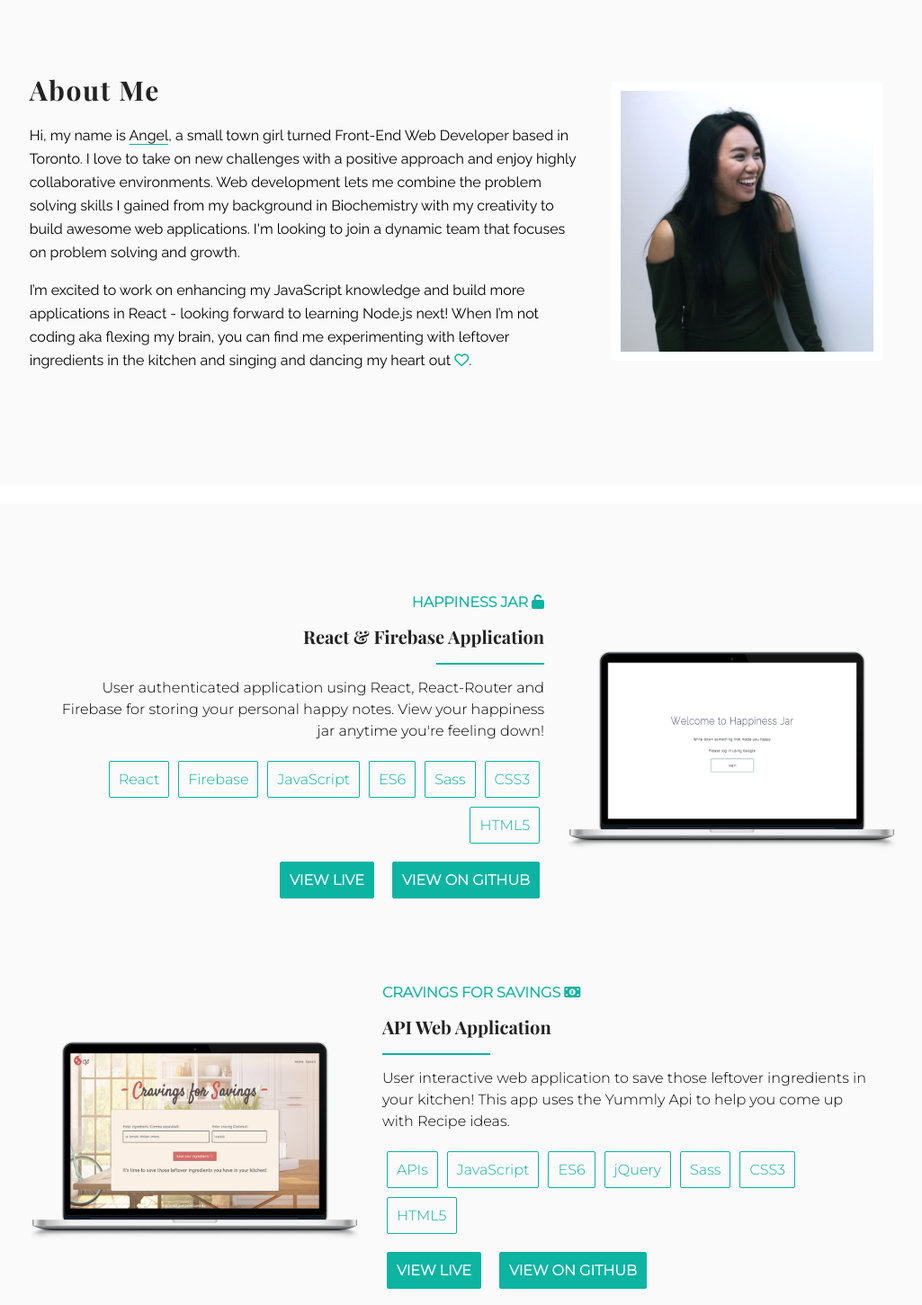
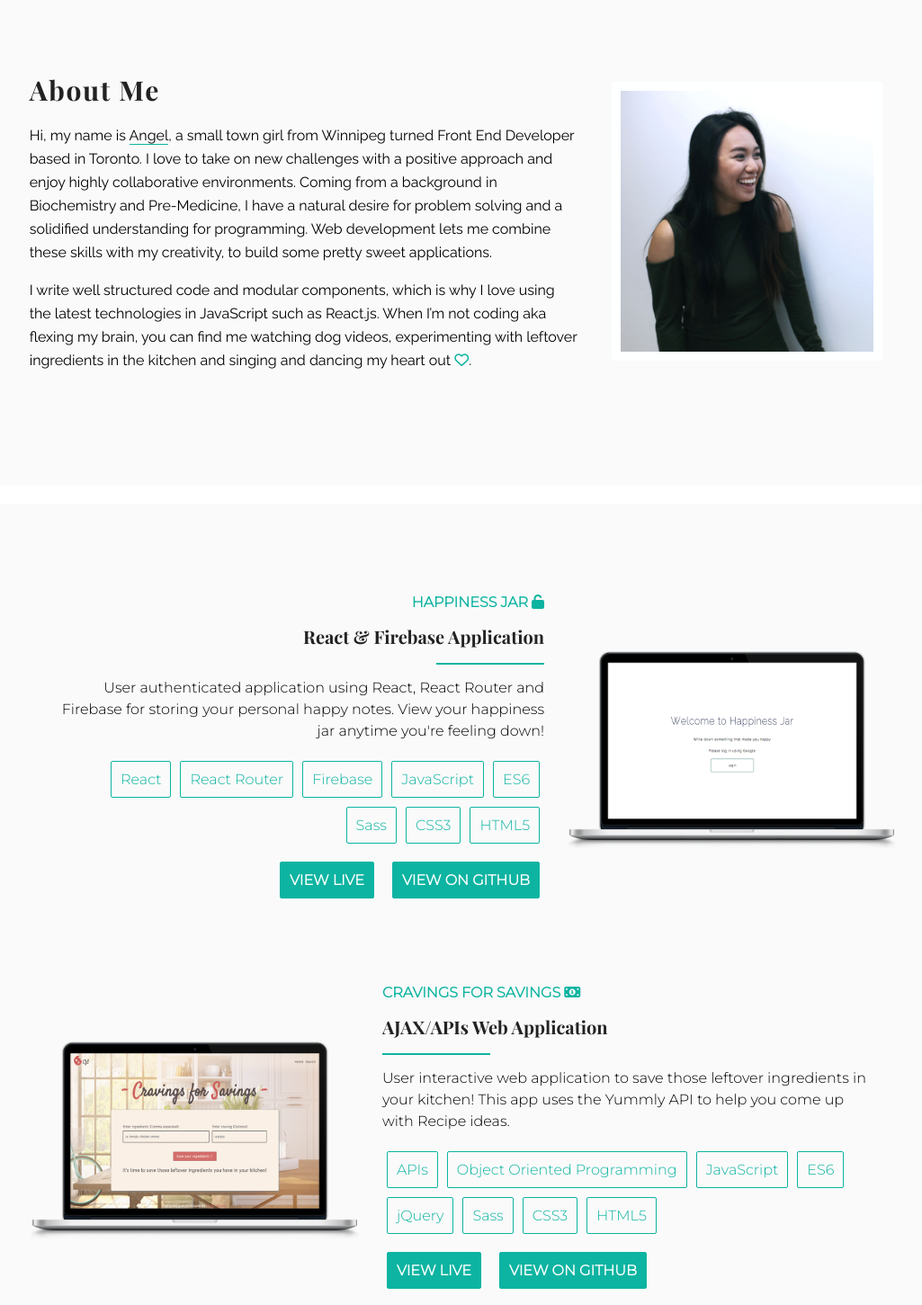
Before and after one commit to angelalagao/dev-portfolio, a website: page dev/index.html in a window 1280 px wide. Shown: the part 840-2291 px from the top of the page at 90% size, without its empty margins (125-1150 px from the left). Drawn offline with nearby package versions, Linux system fonts and the light colour scheme; files that its build step writes are made by us from their sources; files whose address does not match are found by name.

Commit message:
made some changes

```diff
--- a/dev/index.html
+++ b/dev/index.html
@@ -52,9 +52,9 @@
 				<div class="wrapper">
 					<div class="about-content">
 						<h2>About Me</h2>
-						<p>Hi, my name is <span class="name">Angel</span>, a small town girl turned Front-End Web Developer based in Toronto. I love to take on new challenges with a positive approach and enjoy highly collaborative environments. Web development lets me combine the problem solving skills I gained from my background in Biochemistry with my creativity to build awesome web applications. I'm looking to join a dynamic team that focuses on problem solving and growth.</p>
+						<p>Hi, my name is <span class="name">Angel</span>, a small town girl from Winnipeg turned Front End Developer based in Toronto. I love to take on new challenges with a positive approach and enjoy highly collaborative environments. Coming from a background in Biochemistry and Pre-Medicine, I have a natural desire for problem solving and a solidified understanding for programming. Web development lets me combine these skills with my creativity, to build some pretty sweet applications.</p>
 
-						<p>I’m excited to work on enhancing my JavaScript knowledge and build more applications in React - looking forward to learning Node.js next! When I’m not coding aka flexing my brain, you can find me experimenting with leftover ingredients in the kitchen and singing and dancing my heart out <i class="fa fa-heart-o" aria-hidden="true"></i>.</p>
+						<p>I write well structured code and modular components, which is why I love using the latest technologies in JavaScript such as React.js. When I’m not coding aka flexing my brain, you can find me watching dog videos, experimenting with leftover ingredients in the kitchen and singing and dancing my heart out <i class="fa fa-heart-o" aria-hidden="true"></i>.</p>
 					</div>
 					<div class="about-info">
 						<img src="assets/about-me-cropped1.jpg"
@@ -75,9 +75,10 @@
 							<h4>Happiness Jar <i class="fa fa-unlock-alt" aria-hidden="true"></i></h4>
 							<h3>React &amp; Firebase Application</h3>
 							<div class="keyline"></div>
-							<p>User authenticated application using React, React-Router and Firebase for storing your personal happy notes. View your happiness jar anytime you're feeling down!</p>
+							<p>User authenticated application using React, React Router and Firebase for storing your personal happy notes. View your happiness jar anytime you're feeling down!</p>
 							<ul class="work__tools">
-								<li>React</span></li>
+								<li>React</li>
+								<li>React Router</li>
 								<li>Firebase</li>
 								<li>JavaScript</li>
 								<li>ES6</li>
@@ -104,11 +105,12 @@
 						</div>
 						<div class="work__details">
 							<h4>Cravings for Savings <i class="fa fa-money" aria-hidden="true"></i></h4>
-							<h3>API Web Application</h3>
+							<h3>AJAX/APIs Web Application</h3>
 							<div class="keyline"></div>
-							<p>User interactive web application to save those leftover ingredients in your kitchen! This app uses the Yummly Api to help you come up with Recipe ideas.</p>
+							<p>User interactive web application to save those leftover ingredients in your kitchen! This app uses the Yummly API to help you come up with Recipe ideas.</p>
 							<ul class="work__tools">
 								<li>APIs</li>
+								<li>Object Oriented Programming</li>
 								<li>JavaScript</li>
 								<li>ES6</li>
 								<li>jQuery</li>
@@ -169,7 +171,7 @@
 						</div>
 						<div class="work__details">
 							<h4>CityBikes Toronto <i class="fa fa-bicycle" aria-hidden="true"></i></h4>
-							<h3>Client API Application</h3>
+							<h3>Google Maps API Application</h3>
 							<div class="keyline"></div>
 							<p>
 								Using CityBikes and Google Maps API, Find the nearest BikeShare stations at your departure point and desired destination! It even calculates the price of your trip for you. Project built in conjuction with
```
Also changed, not shown: index.html (+8 -6 lines).
